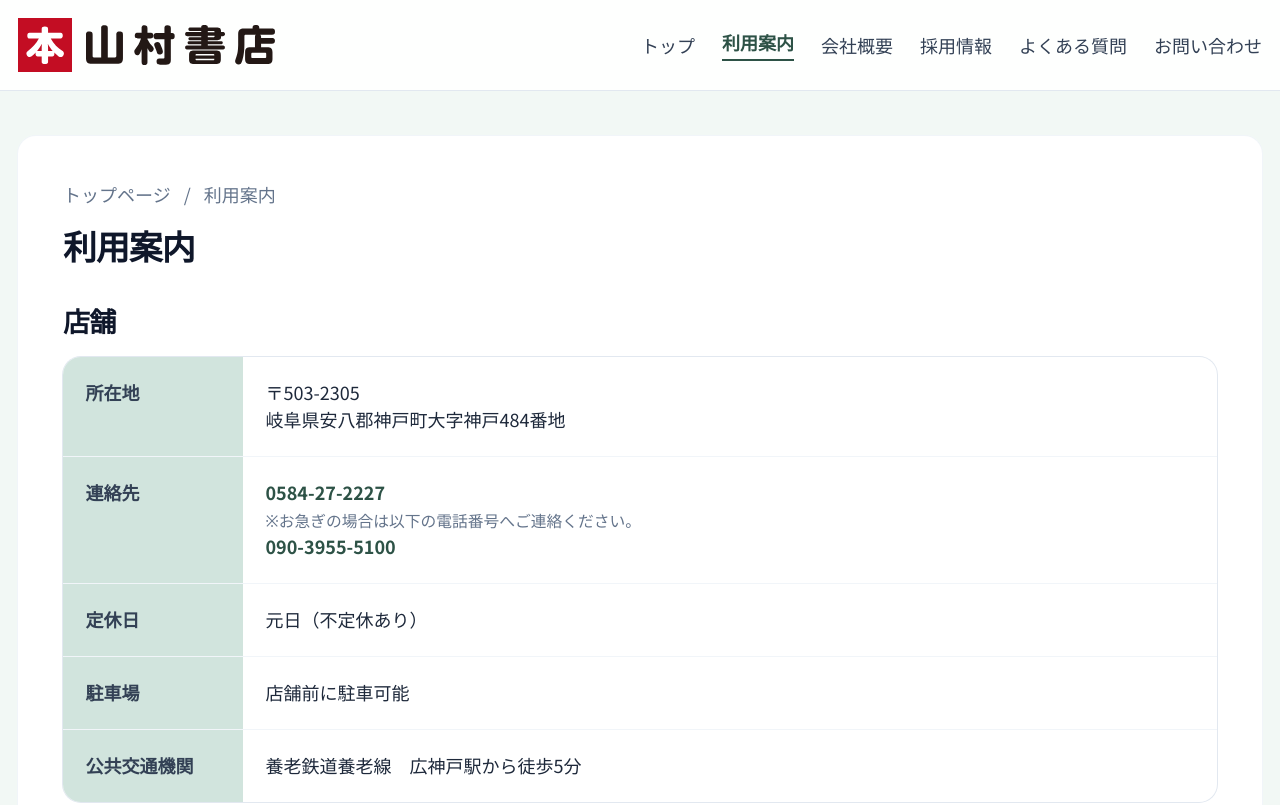
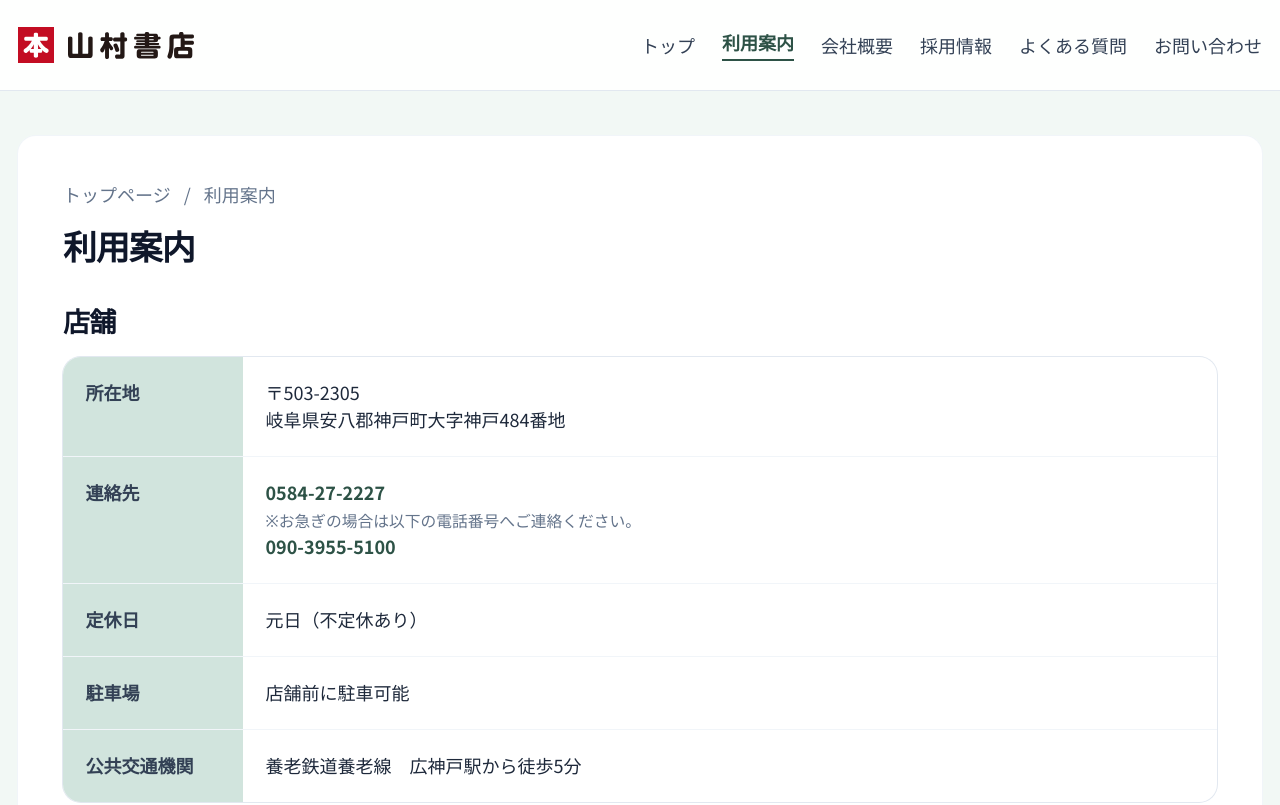
Before and after one commit to sakasaew/yamamurabooks, a plain HTML site: page access.html in a window 1280 px wide. Shown: the top 805 px of the page. Drawn offline with nearby package versions, Linux system fonts and the light colour scheme.

Commit message:
ヘッダーロゴを2/3サイズに縮小（symbol: h-8 w-8、logotype: h-6）
Co-Authored-By: Claude Sonnet 4.6 <noreply@anthropic.com>

```diff
--- a/access.html
+++ b/access.html
@@ -45,8 +45,8 @@
       <div class="mx-auto max-w-6xl px-4">
         <div class="flex h-20 items-center justify-between">
           <a class="flex items-center gap-3" href="./index.html" aria-label="株式会社山村書店 トップへ">
-            <img src="./assets/symbol1.svg" alt="株式会社山村書店 ロゴ" class="h-12 w-12 object-contain" />
-            <img src="./assets/logotype.svg" alt="株式会社山村書店" class="block h-9 w-auto object-contain" />
+            <img src="./assets/symbol1.svg" alt="株式会社山村書店 ロゴ" class="h-8 w-8 object-contain" />
+            <img src="./assets/logotype.svg" alt="株式会社山村書店" class="block h-6 w-auto object-contain" />
           </a>
           <nav class="hidden md:flex items-center gap-6 text-base text-slate-700 font-medium">
             <a class="hover:text-brand" href="./index.html">トップ</a>
```
Also changed, not shown: company.html (+2 -2 lines), contact.html (+2 -2 lines), faq.html (+2 -2 lines), index.html (+2 -2 lines), privacypolicy.html (+2 -2 lines), recruit.html (+2 -2 lines), sakasaew.html (+2 -2 lines).
